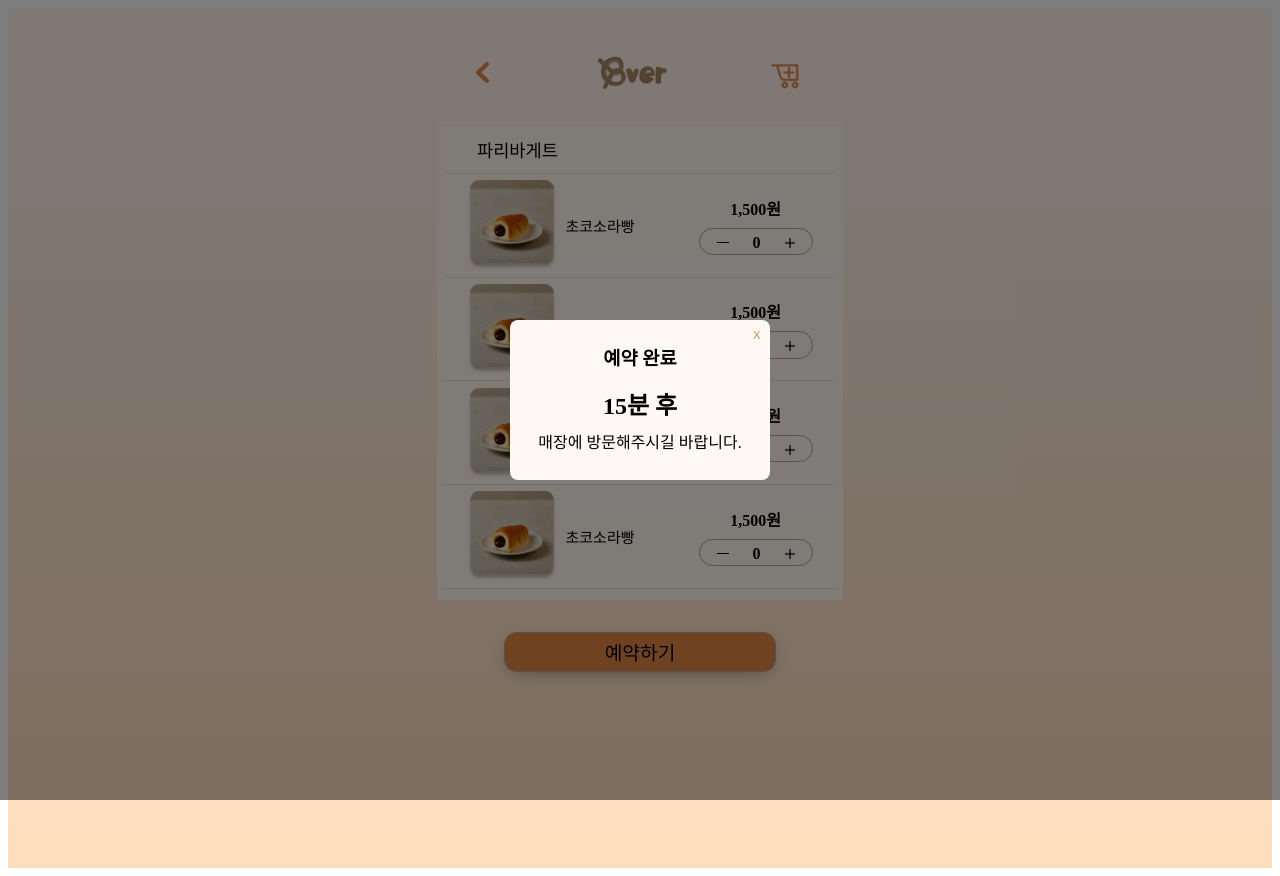
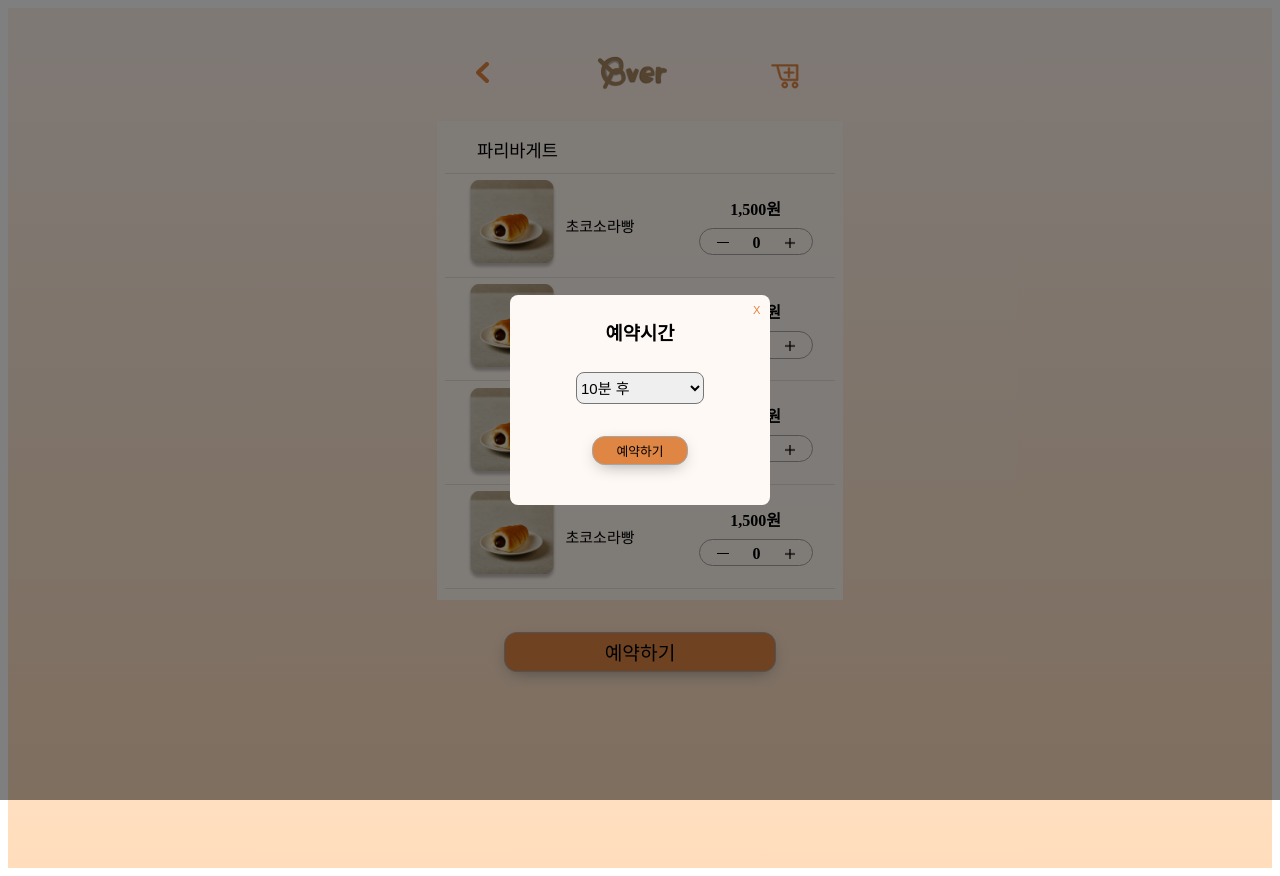
Before and after one commit to seojin-kim12/Front, a React (Create React App) app: page /cart in a window 1280 px wide. Both pictures are taken after a click on the button "예약하기". Built offline with nearby package versions, Linux system fonts and the light colour scheme; no server answers; a web font is replaced by a local one.

Commit message:
add: 예약시간

```diff
--- a/src/pages/Cart.jsx
+++ b/src/pages/Cart.jsx
@@ -33,7 +33,29 @@ function Cart() {
 
     // 모달
     const [modalOpen, setModalOpen] = useState(false);
+    const [confirmationModalOpen, setConfirmationModalOpen] = useState(false);
     const modalBackground = useRef();
+
+    // 예약시간
+    const [selectedTime, setSelectedTime] = useState('');
+    const handleReservation = () => {
+        setModalOpen(false);
+        setConfirmationModalOpen(true);
+    };
+
+    // 데이터 변수
+    const [data, setData] = useState(null);
+
+    // 데이터
+    useEffect(() => {
+        axios.get('http://13.124.196.200:8081/api/reservations')
+            .then((response) => {
+                setData(response.data)
+            })
+            .catch((error) => {
+                console.error(error);
+            });
+    }, []);
 
     return (
         <motion.div initial={{ opacity: 0 }} animate={{ opacity: 1 }} exit={{ opacity: 0 }}>
@@ -66,22 +88,34 @@ function Cart() {
                     ))}
                 </List>
                 <Reservation onClick={() => setModalOpen(true)}>예약하기</Reservation>
-                    {
-                    modalOpen &&
-                    <Modal ref={modalBackground} onClick={e => {
-                        if (e.target === modalBackground.current) {
-                            setModalOpen(false);
-                        }
-                    }}>
+                {modalOpen && (
+                    <Modal>
                         <div>
-                            <Link to={'/'}><button onClick={() => setModalOpen(false)}>X</button></Link>
-                            <h3>예약 완료</h3>
-                            <p className='time'>15분 후</p>
-                            <p>매장에 방문해주시길 바랍니다.</p>
+                            <Link to={'/'}><button className='close' onClick={() => setModalOpen(false)}>X</button></Link>
+                            <h3>예약시간</h3>
+                            <select
+                                value={selectedTime}
+                                onChange={(e) => setSelectedTime(e.target.value)}
+                            >
+                                <option value="10">10분 후</option>
+                                <option value="20">20분 후</option>
+                                <option value="30">30분 후</option>
+                            </select>
+                            <button className='reservation' onClick={handleReservation}>예약하기</button>
                         </div>
                     </Modal>
-                }
-
+                )}
+                {confirmationModalOpen && (
+                    <ConfirmModal>
+                        <div>
+                            <h3>예약 완료</h3>
+                            <p>예약이 성공적으로 완료되었습니다!</p>
+                            <Link to={'/'}>
+                                <button className='close' onClick={() => setConfirmationModalOpen(false)}>확인</button>
+                            </Link>
+                        </div>
+                    </ConfirmModal>
+                )}
             </Container>
         </motion.div>
     );
@@ -221,7 +255,7 @@ const Modal = styled.div`
     div {
         background-color: #fff9f5;
         width: 250px;
-        height: 150px;
+        height: 200px;
         padding: 5px;
         border-radius: 0.5rem;
     }
@@ -231,16 +265,7 @@ const Modal = styled.div`
         margin-bottom: 1rem;
     }
 
-    .time {
-        font-size: 1.5rem;
-        font-weight: 600;
-    }
-
-    p {
-        margin: 0.5rem 0;
-    }
-
-    button {
+    .close {
         cursor: pointer;
         margin-left: 14.5rem;
         font-size: 0.7rem;
@@ -248,4 +273,68 @@ const Modal = styled.div`
         background-color: #fff9f5;
         border: none;
     }
+
+    select {
+        margin-top: 0.7rem;
+        width: 8rem;
+        height: 2rem;
+        border-radius: 0.5rem;
+        font-size: 15px;
+    }
+
+    .reservation {
+        margin: 2rem;
+        margin-bottom: 3rem;
+        width: 6rem;
+        height: 1.8rem;
+        font-size: 0.8rem;
+        font-weight: 550;
+        border-radius: 0.8rem;
+        border: 1px solid #a5a5a5;
+        background-color: #e08644;
+        box-shadow: 0 5px 18px -7px #838383;
+    }
 `
+
+const ConfirmModal = styled.div`
+    width: 100%;
+    height: 100%;
+    position: fixed;
+    top: 0;
+    left: 0;
+    display: flex;
+    justify-content: center;
+    align-items: center;
+    background: rgba(0, 0, 0, 0.5);
+
+    div {
+        background-color: #fff9f5;
+        width: 250px;
+        height: 200px;
+        padding: 5px;
+        border-radius: 0.5rem;
+    }
+
+    h3 {
+        margin: 0;
+        margin-top: 2rem;
+    }
+
+    p {
+        margin-top: 2rem;
+        margin-bottom: 1.5rem;
+    }
+
+    button {
+        margin: 1rem;
+        margin-bottom: 1rem;
+        width: 4rem;
+        height: 1.8rem;
+        font-size: 0.8rem;
+        font-weight: 550;
+        border-radius: 0.8rem;
+        border: 1px solid #a5a5a5;
+        background-color: #e08644;
+        box-shadow: 0 5px 18px -7px #838383;
+    }
+`
--- a/src/pages/Detail.jsx
+++ b/src/pages/Detail.jsx
@@ -1,8 +1,9 @@
 import axios from 'axios';
 import { Container } from '../styles/global';
 import { motion } from "framer-motion";
-import React, { useState, useEffect, useRef, useParams } from 'react';
+import React, { useState, useEffect, useRef } from 'react';
 import { Link, useNavigate } from 'react-router-dom';
+import { useParams } from 'react-router-dom';
 import styled from "styled-components";
 import back from '../assets/back.png'
 import logo from '../assets/logo_detail.png'
@@ -35,13 +36,21 @@ function Detail() {
 
     // 모달
     const [modalOpen, setModalOpen] = useState(false);
+    const [confirmationModalOpen, setConfirmationModalOpen] = useState(false);
     const modalBackground = useRef();
+
+    // 예약시간
+    const [selectedTime, setSelectedTime] = useState('');
+    const handleReservation = () => {
+        setModalOpen(false);
+        setConfirmationModalOpen(true);
+    };
 
     // 데이터 변수
     const [data, setData] = useState(null);
     const { bakeryId } = useParams();
 
-    // 데이터
+    // 데이터 get
     useEffect(() => {
         axios.get('http://13.124.196.200:8081/api/bakery/${bakeryId}')
             .then((response) => {
@@ -51,6 +60,27 @@ function Detail() {
                 console.error(error);
             });
     }, []);
+
+    // 예약 post
+    // const handleSubmit = (e) => {
+    //     e.preventDefault();
+
+    //     axios
+    //         .post('http://13.124.196.200:8081/api/reservations', {
+    //             userId: ,
+    //             storeId: bakeryId,
+    //             breadId: ,
+    //             breadType: ,
+    //             quantity: ,
+    //             pickUpTime: selectedTime
+    //         })
+    //         .then((response) => {
+    //             navigate('/');
+    //         })
+    //         .catch((error) => {
+    //             console.error(error);
+    //         });
+    // };
 
     return (
         <motion.div initial={{ opacity: 0 }} animate={{ opacity: 1 }} exit={{ opacity: 0 }}>
@@ -97,21 +127,35 @@ function Detail() {
 
                 <Reservation onClick={() => setModalOpen(true)}>예약하기</Reservation>
 
-                {
-                    modalOpen &&
-                    <Modal ref={modalBackground} onClick={e => {
-                        if (e.target === modalBackground.current) {
-                            setModalOpen(false);
-                        }
-                    }}>
+                {modalOpen && (
+                    <Modal>
                         <div>
-                            <Link to={'/'}><button onClick={() => setModalOpen(false)}>X</button></Link>
-                            <h3>예약 완료</h3>
-                            <p className='time'>15분 후</p>
-                            <p>매장에 방문해주시길 바랍니다.</p>
+                            <Link to={'/'}><button className='close' onClick={() => setModalOpen(false)}>X</button></Link>
+                            <h3>예약시간</h3>
+                            <select
+                                value={selectedTime}
+                                onChange={(e) => setSelectedTime(e.target.value)}
+                            >
+                                <option value="10">10분 후</option>
+                                <option value="20">20분 후</option>
+                                <option value="30">30분 후</option>
+                            </select>
+                            <button className='reservation' onClick={handleReservation}>예약하기</button>
                         </div>
                     </Modal>
-                }
+                )}
+
+                {confirmationModalOpen && (
+                    <ConfirmModal>
+                        <div>
+                            <h3>예약 완료</h3>
+                            <p>예약이 성공적으로 완료되었습니다!</p>
+                            <Link to={'/'}>
+                                <button className='close' onClick={() => setConfirmationModalOpen(false)}>확인</button>
+                            </Link>
+                        </div>
+                    </ConfirmModal>
+                )}
 
             </Container>
         </motion.div>
@@ -134,7 +178,7 @@ const Modal = styled.div`
     div {
         background-color: #fff9f5;
         width: 250px;
-        height: 150px;
+        height: 200px;
         padding: 5px;
         border-radius: 0.5rem;
     }
@@ -144,22 +188,77 @@ const Modal = styled.div`
         margin-bottom: 1rem;
     }
 
-    .time {
-        font-size: 1.5rem;
-        font-weight: 600;
-    }
-
-    p {
-        margin: 0.5rem 0;
-    }
-
-    button {
+    .close {
         cursor: pointer;
         margin-left: 14.5rem;
         font-size: 0.7rem;
         color: #e08644;
         background-color: #fff9f5;
         border: none;
+    }
+
+    select {
+        margin-top: 0.7rem;
+        width: 8rem;
+        height: 2rem;
+        border-radius: 0.5rem;
+        font-size: 15px;
+    }
+
+    .reservation {
+        margin: 2rem;
+        margin-bottom: 3rem;
+        width: 6rem;
+        height: 1.8rem;
+        font-size: 0.8rem;
+        font-weight: 550;
+        border-radius: 0.8rem;
+        border: 1px solid #a5a5a5;
+        background-color: #e08644;
+        box-shadow: 0 5px 18px -7px #838383;
+    }
+`
+
+const ConfirmModal = styled.div`
+    width: 100%;
+    height: 100%;
+    position: fixed;
+    top: 0;
+    left: 0;
+    display: flex;
+    justify-content: center;
+    align-items: center;
+    background: rgba(0, 0, 0, 0.5);
+
+    div {
+        background-color: #fff9f5;
+        width: 250px;
+        height: 200px;
+        padding: 5px;
+        border-radius: 0.5rem;
+    }
+
+    h3 {
+        margin: 0;
+        margin-top: 2rem;
+    }
+
+    p {
+        margin-top: 2rem;
+        margin-bottom: 1.5rem;
+    }
+
+    button {
+        margin: 1rem;
+        margin-bottom: 1rem;
+        width: 4rem;
+        height: 1.8rem;
+        font-size: 0.8rem;
+        font-weight: 550;
+        border-radius: 0.8rem;
+        border: 1px solid #a5a5a5;
+        background-color: #e08644;
+        box-shadow: 0 5px 18px -7px #838383;
     }
 `
 
--- a/src/pages/Signup.jsx
+++ b/src/pages/Signup.jsx
@@ -69,9 +69,7 @@ function Signup() {
                     <input type="number" value={phone} placeholder='전화번호를 입력해주세요.' onChange={(e) => setPhone(e.target.value)} />
                     <button>인증</button>
                 </Input>
-                <Link to={'/login'}>
-                    <Button onClick={handleSubmit}>회원가입</Button>
-                </Link>
+                <Button onClick={handleSubmit}>회원가입</Button>
             </Container>
         </motion.div>
     );
```
